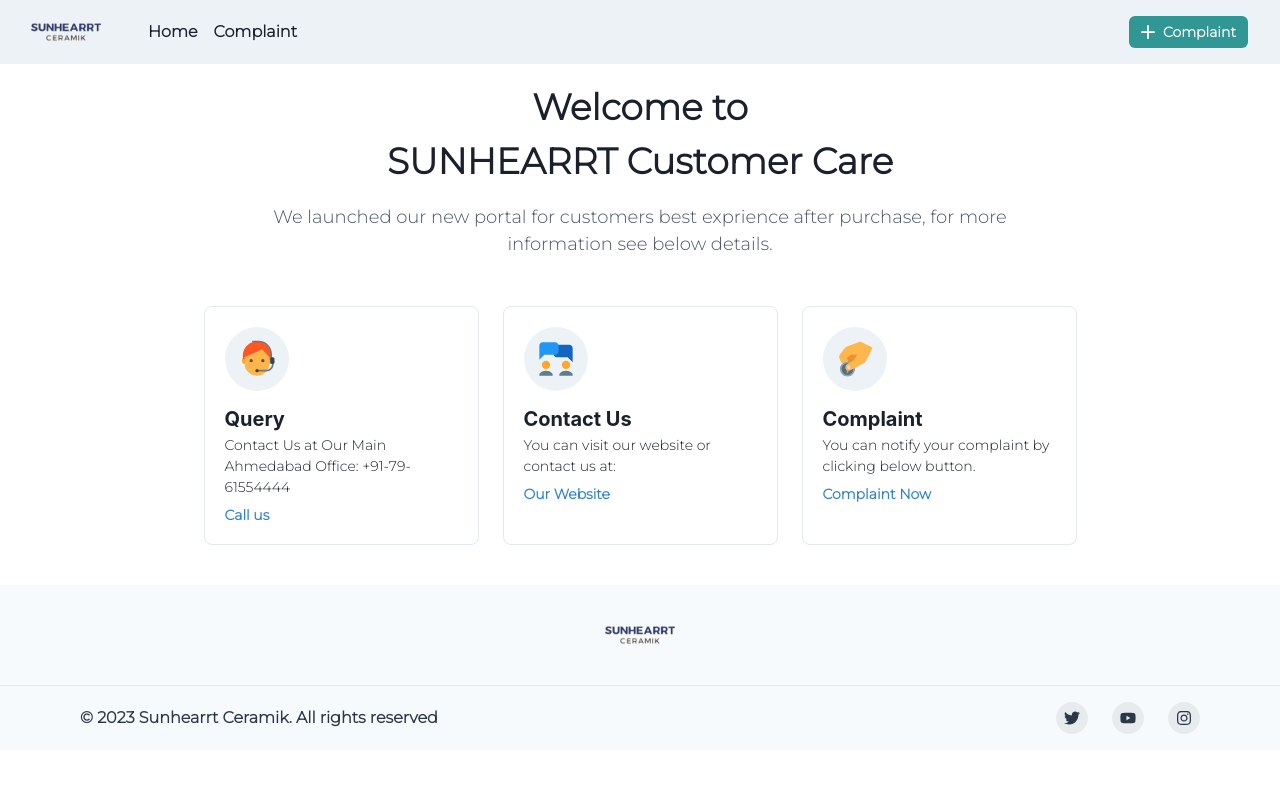
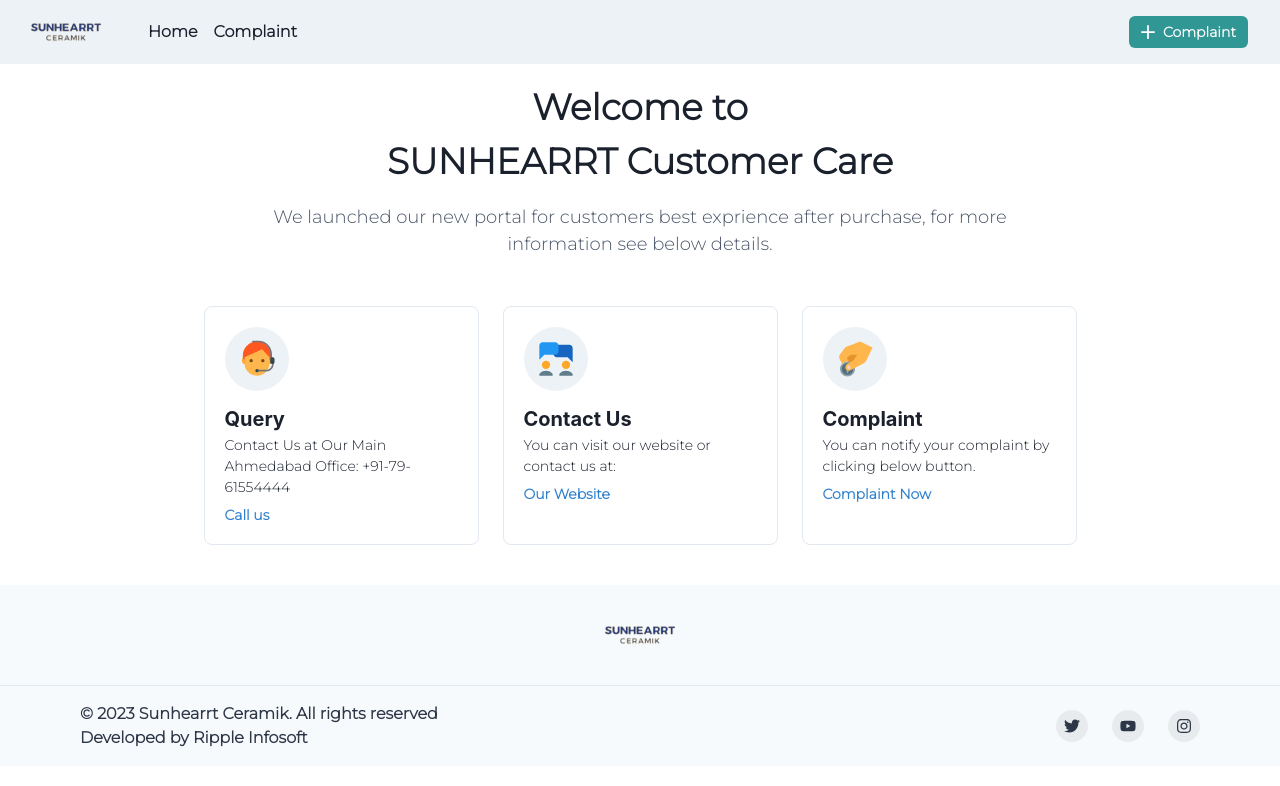
Before and after one commit to mitesh-200228/bathwaresunhearrt, a React (Create React App) app: page / in a window 1280 px wide. Shown: the top 786 px of the page. Built offline with nearby package versions, Linux system fonts and the light colour scheme; a web font is replaced by a local one.

Commit message:
latest one

```diff
--- a/src/components/Footer.jsx
+++ b/src/components/Footer.jsx
@@ -1,9 +1,9 @@
 import {
   Box,
   chakra,
-  Container,
+  Container, Flex,
   Stack,
-  Text,Image,
+  Text, Image,
   useColorModeValue,
   VisuallyHidden,
 } from '@chakra-ui/react'
@@ -49,7 +49,7 @@
         justify={'center'}
         align={'center'}>
         {/* <Logo /> */}
-        <Image boxSize='100px' src={Logo} alt='logo' className=''/>
+        <Image boxSize='100px' src={Logo} alt='logo' className='' />
       </Container>
 
       <Box
@@ -64,7 +64,10 @@
           spacing={4}
           justify={{ base: 'center', md: 'space-between' }}
           align={{ base: 'center', md: 'center' }}>
-          <Text fontWeight={700}>© 2023 Sunhearrt Ceramik. All rights reserved</Text>
+          <Flex flexWrap={'wrap'} maxW={'50%'}>
+            <Text fontWeight={700}>© 2023 Sunhearrt Ceramik. All rights reserved</Text>
+            <Text fontWeight={700}>Developed by <a href="https://rippleinfosoft.com">Ripple Infosoft</a></Text>
+          </Flex>
           <Stack direction={'row'} spacing={6}>
             <SocialButton label={'Twitter'} href={'https://twitter.com/sunhearrt'}>
               <FaTwitter />
```
